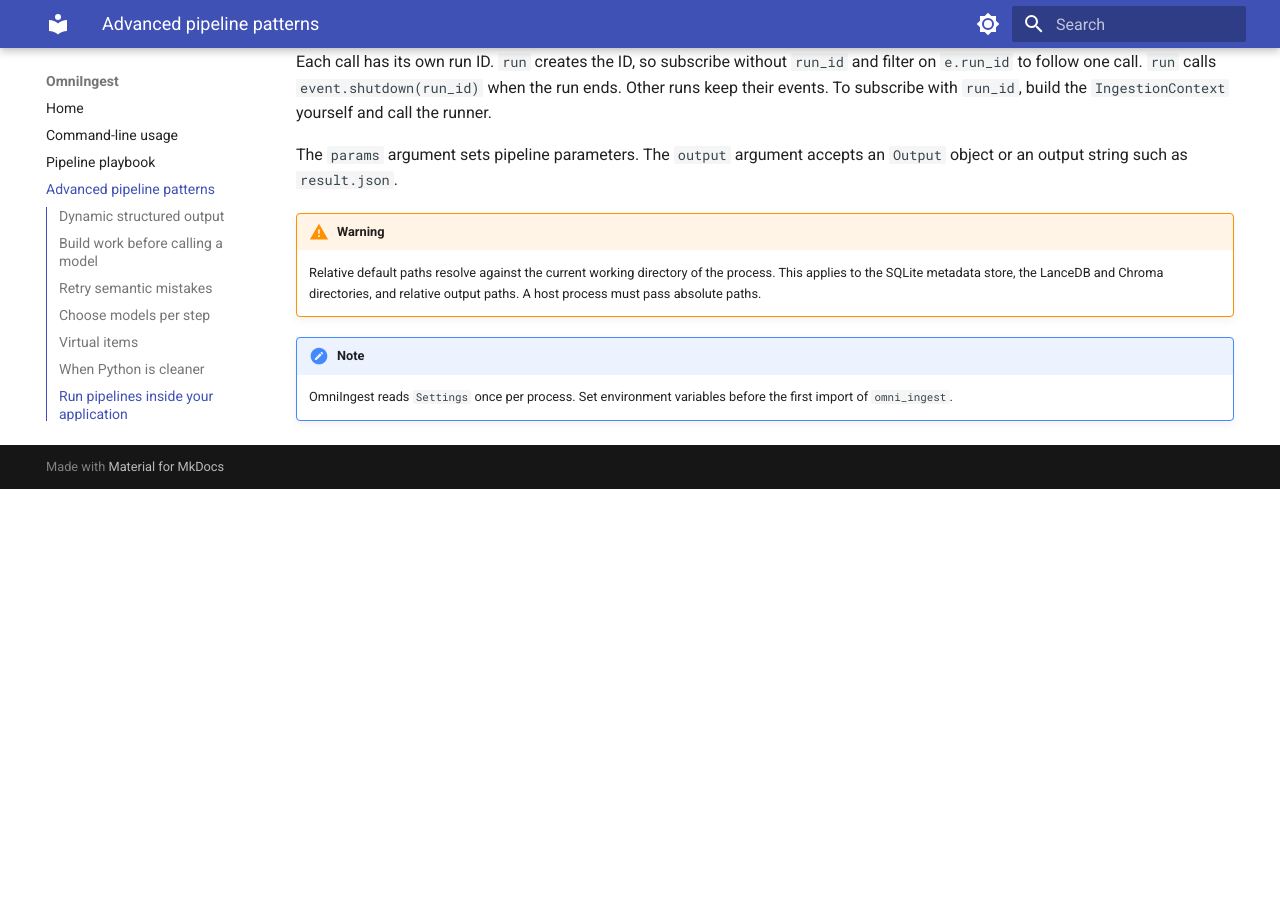
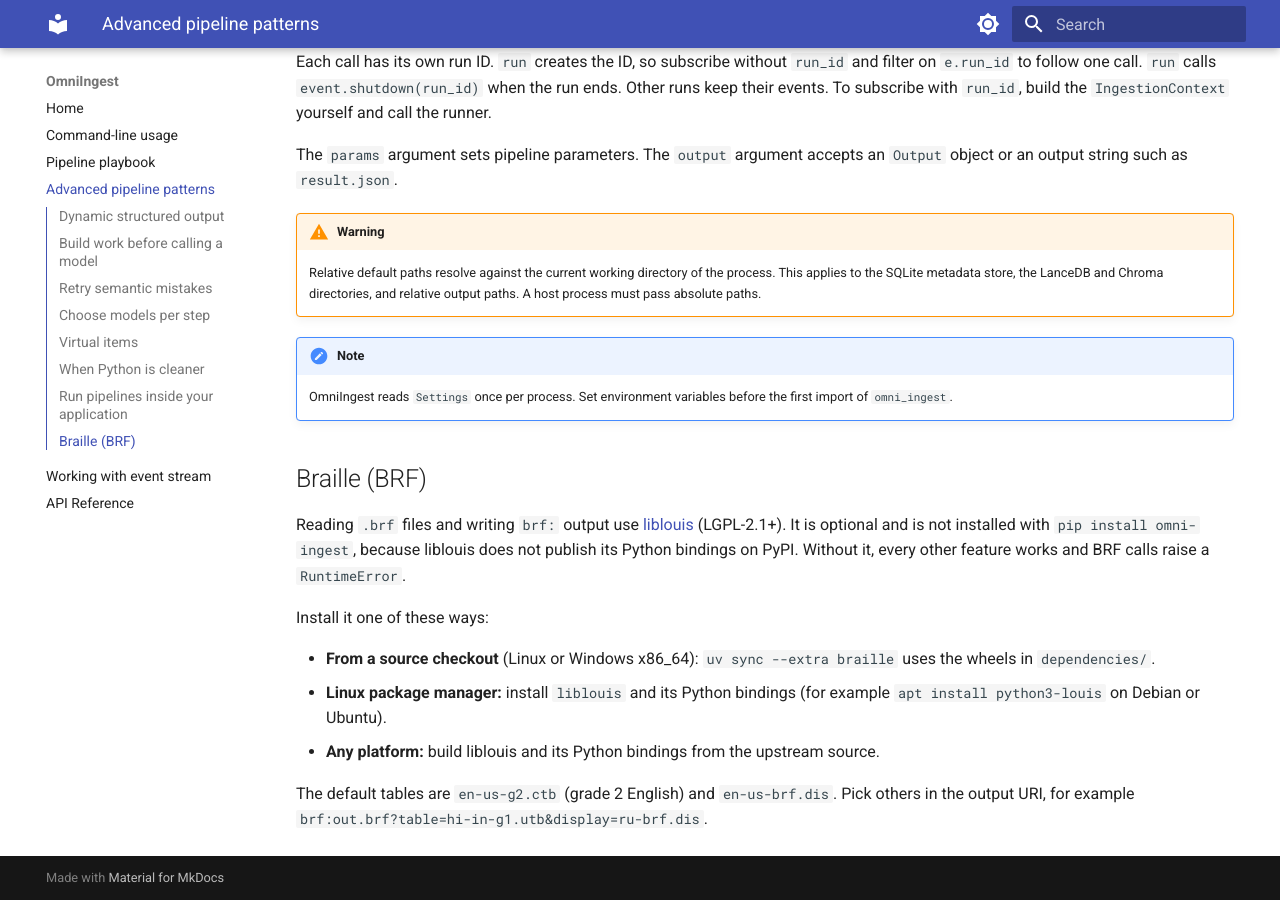
Before and after one commit to A4i-tech/OmniIngest, an MkDocs documentation site: the page built from docs/advanced.md, in a window 1280 px wide and 900 px high, scrolled down 7884 px. Built offline with MkDocs 1.6.1 and Material for MkDocs 9.7.7, drawn with Linux system fonts in a browser that asks for light colours; before the commit the page ends 8373 px from its top, so only the background shows below that.

Commit message:
Make liblouis optional, replace BRF fixture, add third-party licences and licence CI check
- liblouis moves from core dependencies to the optional 'braille' extra so pip install no longer fails on Linux and Windows; BRF calls raise a clear RuntimeError without it
- replace the copyrighted braille test file with one generated from synthetic text; BRF tests skip when liblouis is missing
- copyright and authors read A4I, IIIT Bangalore (dev.a4i@iiitb.ac.in)
- add THIRD_PARTY_LICENSES.md and a CI job that fails on GPL/AGPL/SSPL in core dependencies
- reconcile .env.example with core/config.py; remove stale pre-commit config

```diff
--- a/docs/advanced.md
+++ b/docs/advanced.md
@@ -350,3 +350,16 @@ The `params` argument sets pipeline parameters. The `output` argument accepts an
 
 !!! note
     OmniIngest reads `Settings` once per process. Set environment variables before the first import of `omni_ingest`.
+
+
+## Braille (BRF)
+
+Reading `.brf` files and writing `brf:` output use [liblouis](https://github.com/liblouis/liblouis) (LGPL-2.1+). It is optional and is not installed with `pip install omni-ingest`, because liblouis does not publish its Python bindings on PyPI. Without it, every other feature works and BRF calls raise a `RuntimeError`.
+
+Install it one of these ways:
+
+- **From a source checkout** (Linux or Windows x86_64): `uv sync --extra braille` uses the wheels in `dependencies/`.
+- **Linux package manager:** install `liblouis` and its Python bindings (for example `apt install python3-louis` on Debian or Ubuntu).
+- **Any platform:** build liblouis and its Python bindings from the upstream source.
+
+The default tables are `en-us-g2.ctb` (grade 2 English) and `en-us-brf.dis`. Pick others in the output URI, for example `brf:out.brf?table=hi-in-g1.utb&display=ru-brf.dis`.
--- a/pyproject.toml
+++ b/pyproject.toml
@@ -4,7 +4,7 @@ version = "0.1.2"
 description = "Universal knowledge ingestion framework for multi-modal AI systems. Ingest documents, audio, and structured data into RAG-ready knowledge bases with domain-aware pipelines."
 readme = "docs/README.md"
 authors = [
-    {name = "A4i-tech"}
+    {name = "A4I, IIIT Bangalore", email = "dev.a4i@iiitb.ac.in"}
 ]
 license = "MIT"
 license-files = ["LICENSE"]
@@ -44,7 +44,6 @@ dependencies = [
     "sarvamai>=0.1.30",
     "mistralai>=2.10.1",
     "openpyxl>=3.1.5",
-    "liblouis>=3.38.0; sys_platform == 'linux' or sys_platform == 'win32'",
 ]
 
 [project.urls]
@@ -57,6 +56,7 @@ omni-ingest = "omni_ingest.cli:main"
 
 [project.optional-dependencies]
 anthropic = ["pydantic-ai-slim[anthropic]>=2.0.0"]
+braille = ["liblouis>=3.38.0; sys_platform == 'linux' or sys_platform == 'win32'"]
 bedrock = ["pydantic-ai-slim[bedrock]>=2.0.0"]
 cohere = ["pydantic-ai-slim[cohere]>=2.0.0"]
 google = ["pydantic-ai-slim[google]>=2.0.0"]
```
Also changed, not shown: .pre-commit-config.yaml (deleted, +0 -14 lines), THIRD_PARTY_LICENSES.md (added, +25 -0 lines), 11 other files.
